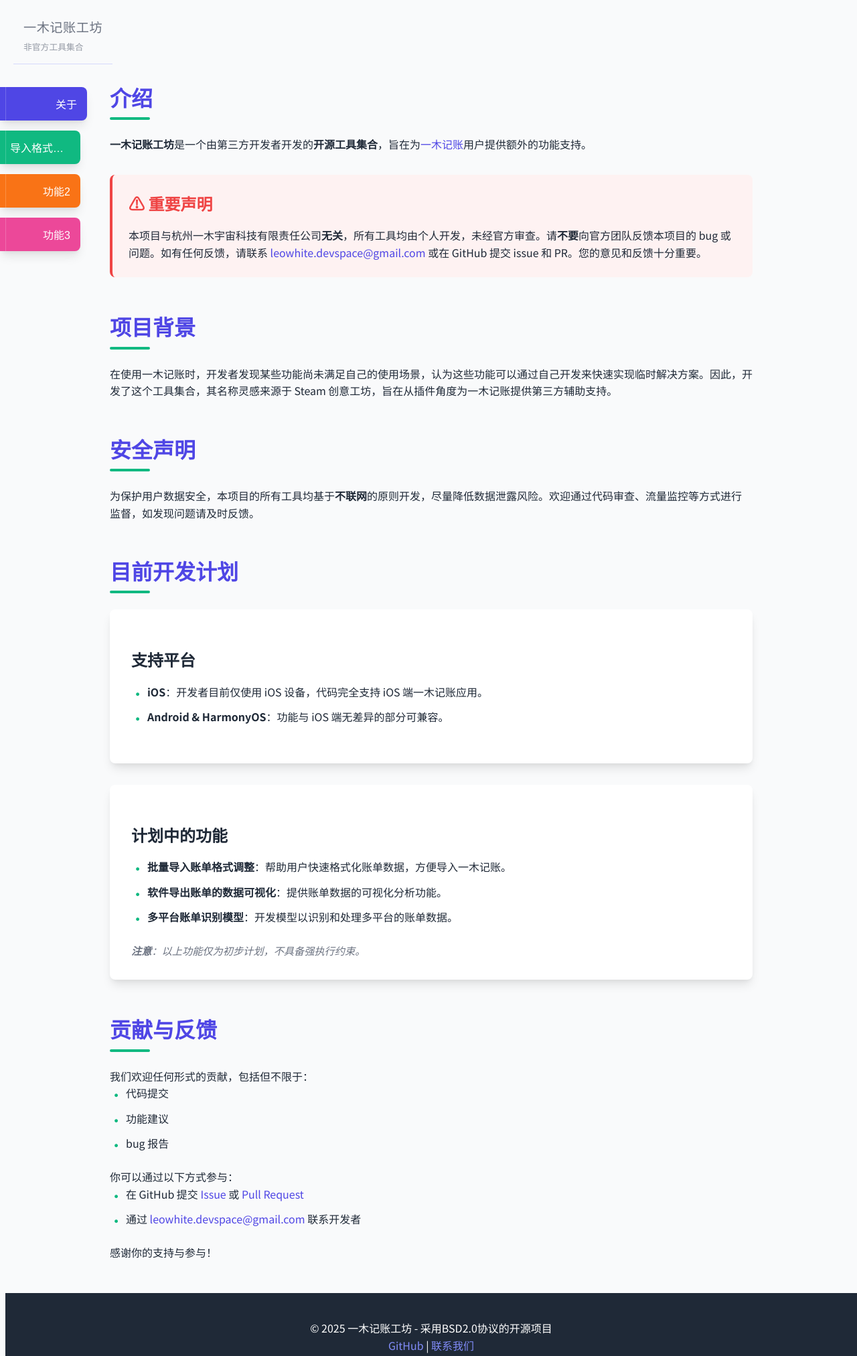
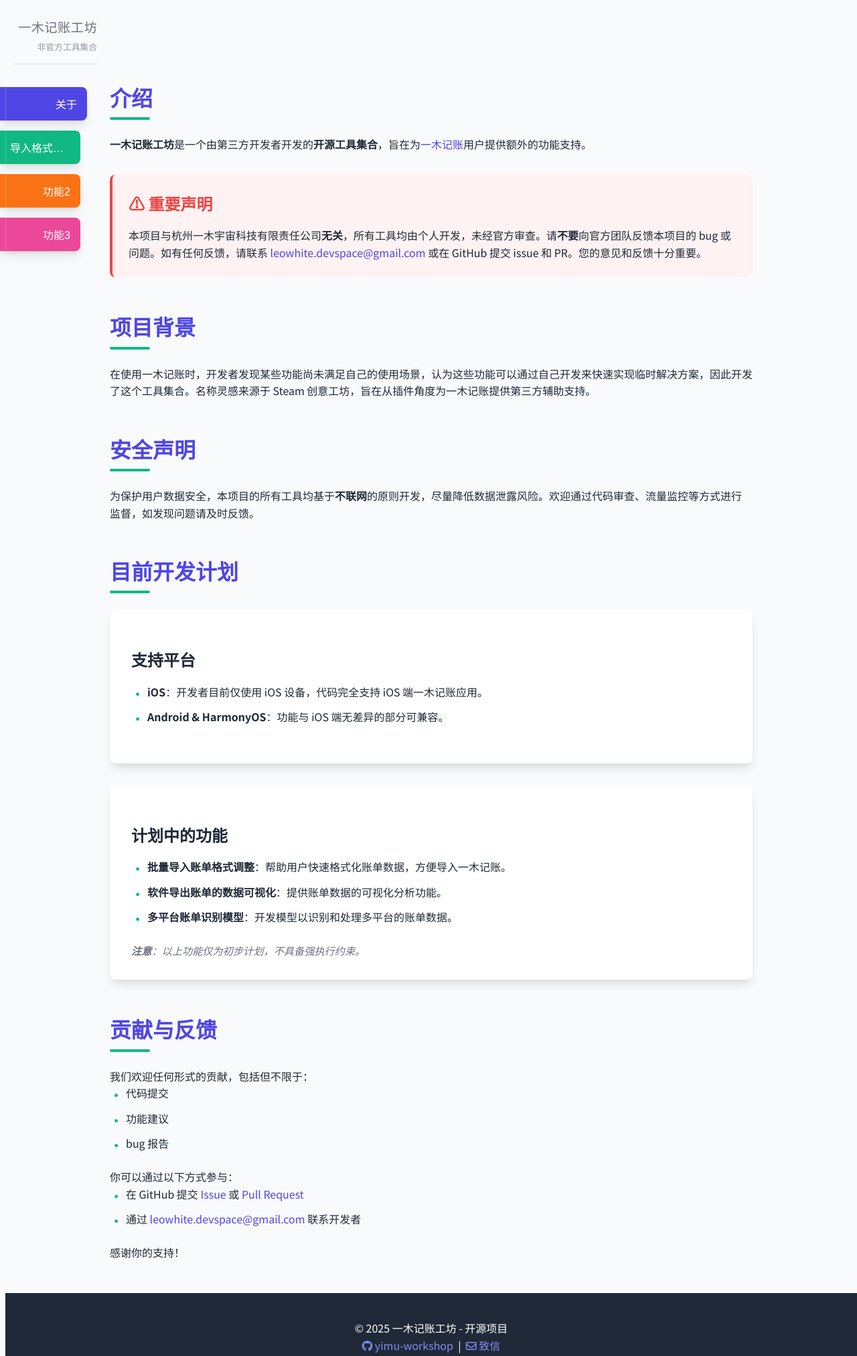
Before and after one commit to leowhite-dev/yimu-workshop, a plain HTML site: page index.html in a window 1280 px wide. Shown: the top 2025 px of the page at 67% size. Drawn offline with nearby package versions, Linux system fonts and the light colour scheme.

Commit message:
feat(ui): enhance footer links and refine page text
- Add Font Awesome for icon integration.
- Update footer links with icons and adjusted text ("致信").
- Refine padding and max-width for sidebar title (`aside h2`).
- Add right alignment to version info text.
- Adjust wording in background and support sections for conciseness.
- Remove explicit license text reference from the footer.

```diff
--- a/index.html
+++ b/index.html
@@ -6,6 +6,7 @@
     <title>一木记账工坊 - 非官方工具集合</title>
     <link rel="stylesheet" href="style.css">
     <link rel="stylesheet" href="https://fonts.googleapis.com/css2?family=Noto+Sans+SC:wght@300;400;500;700&display=swap">
+    <link rel="stylesheet" href="https://cdnjs.cloudflare.com/ajax/libs/font-awesome/6.4.0/css/all.min.css">
 </head>
 <body>
     <!-- Loading Overlay -->
@@ -45,7 +46,7 @@
 
                     <div class="background">
                         <h2>项目背景</h2>
-                        <p>在使用一木记账时，开发者发现某些功能尚未满足自己的使用场景，认为这些功能可以通过自己开发来快速实现临时解决方案。因此，开发了这个工具集合，其名称灵感来源于 Steam 创意工坊，旨在从插件角度为一木记账提供第三方辅助支持。</p>
+                        <p>在使用一木记账时，开发者发现某些功能尚未满足自己的使用场景，认为这些功能可以通过自己开发来快速实现临时解决方案，因此开发了这个工具集合。名称灵感来源于 Steam 创意工坊，旨在从插件角度为一木记账提供第三方辅助支持。</p>
                     </div>
 
                     <div class="security">
@@ -90,7 +91,7 @@
                             <li>通过 <a href="mailto:leowhite.devspace@gmail.com">leowhite.devspace@gmail.com</a> 联系开发者</li>
                         </ul>
 
-                        <p>感谢你的支持与参与！</p>
+                        <p>感谢你的支持！</p>
                     </div>
                 </section>
             </div>
@@ -173,10 +174,10 @@
 
     <footer>
         <div class="container">
-            <p>&copy; 2025 一木记账工坊 - 采用BSD2.0协议的开源项目</p>
+            <p>&copy; 2025 一木记账工坊 - 开源项目</p>
             <p>
-                <a href="https://github.com/leowhite-dev/yimu-workshop" target="_blank">GitHub</a> |
-                <a href="mailto:leowhite.devspace@gmail.com">联系我们</a>
+                <a href="https://github.com/leowhite-dev/yimu-workshop" target="_blank"><i class="fab fa-github"></i> yimu-workshop</a> &nbsp;|&nbsp;
+                <a href="mailto:leowhite.devspace@gmail.com"><i class="far fa-envelope"></i> 致信</a>
             </p>
         </div>
     </footer>
--- a/style.css
+++ b/style.css
@@ -63,9 +63,13 @@ a:hover {
     left: 20px;
     background-color: transparent;
     color: var(--grey-color);
-    padding: 15px;
+    /* 以下padding能保持标题处于合适的位置，线的长度也位于合适位置(主要是基于pading-right:0实现) */
+    padding-top: 15px;
+    padding-bottom: 15px;
+    padding-left: 7px;
     z-index: 200;
-    max-width: 250px;
+    width: fit-content;
+    max-width: 150px;
     border-bottom: 1px solid rgba(129, 140, 248, 0.3);
     box-shadow: none;
 }
@@ -83,6 +87,7 @@ a:hover {
     opacity: 0.7;
     color: var(--grey-color);
     font-weight: 300;
+    text-align: right;
 }
 
 /* Tab Navigation */
```
